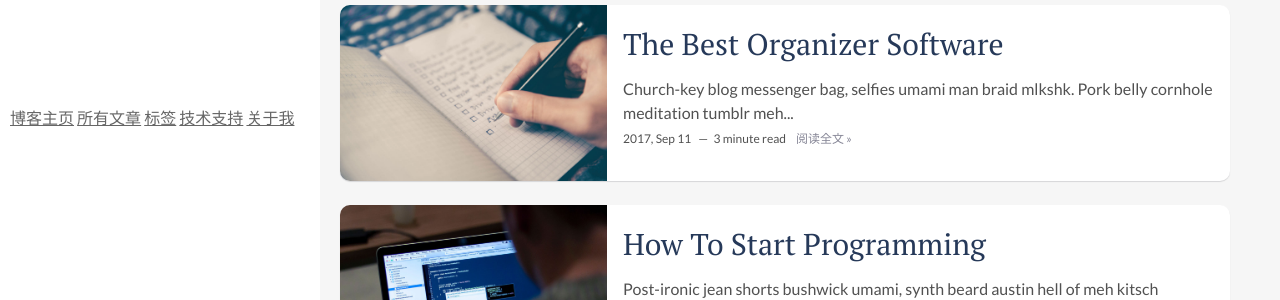
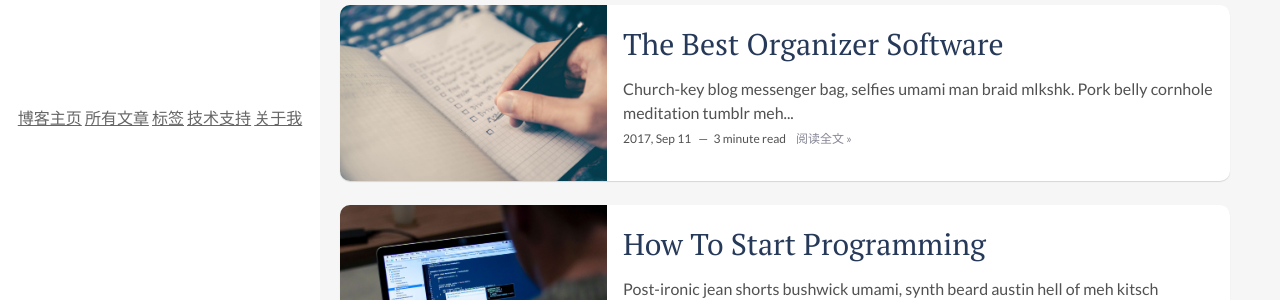
Before and after one commit to 19991010wan/19991010wan-Blog, a Jekyll site: the page built from index.html, in a window 1280 px wide. Shown: the part 415-715 px from the top of the page. Built offline with Jekyll 4.4.1, drawn with Linux system fonts in a browser that asks for light colours; nearby versions of some CDN libraries; the list of posts is cut into pages by our own code; comment, search, counter and statistics services are not loaded.

Commit message:
update main.css

```diff
--- a/assets/css/main.css
+++ b/assets/css/main.css
@@ -839,15 +839,12 @@ table tfoot td {
 .navigation-wrapper {
   padding: 20px 0;
   background: #ffffff;
-  border-bottom: 1px solid rgba(255, 255, 255, 0.15); }
+  border-bottom: 1px solid rgba(255, 255, 255, 0.15);
+  text-align: center; }
   .navigation-wrapper.visible {
     display: block; }
   .navigation-wrapper .navigation {
-    display: inline-block;
-    float: left;
-    margin: 0;
-    list-style-type: none;
-    text-align: center; }
+    list-style-type: none; }
     .navigation-wrapper .navigation .navigation__item {
       display: inline-block;
       margin-left: 0;
```
